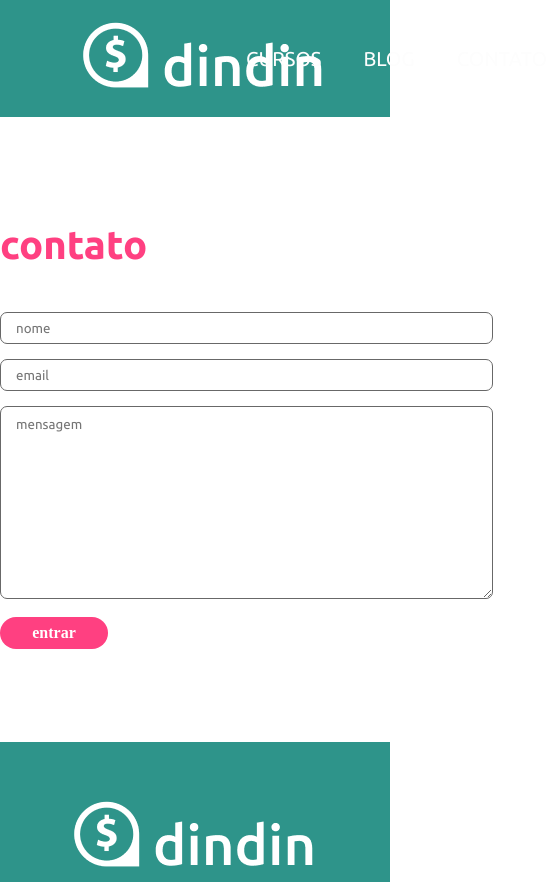
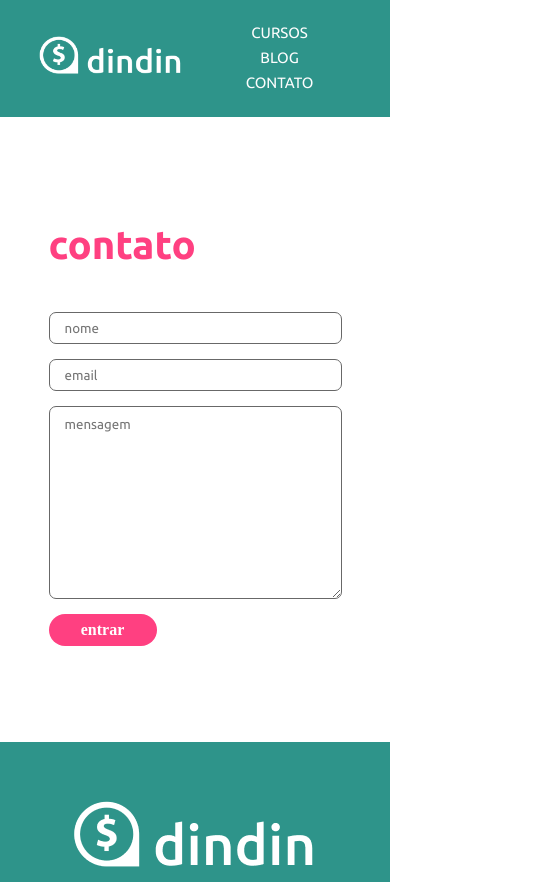
Before and after one commit to csvjunior/ProjetoDindin, a plain HTML site: page contato.html in a window 390 px wide. Shown: the top 882 px of the page, 547 px wide, since content can reach past the window. Drawn offline with Linux system fonts and the light colour scheme.

Commit message:
correções de responsividade

```diff
--- a/style.css
+++ b/style.css
@@ -284,6 +284,7 @@ header nav button {
 }
 
 .form-contact form h1 {
+    display: flex;
     font-family: 'Ubuntu';
     font-style: normal;
     font-weight: 700;
@@ -295,6 +296,7 @@ header nav button {
 }
 
 .style-input{
+    display: flex;
     margin-bottom: 15px;
     width: 493px;
     height: 32px;
@@ -306,6 +308,7 @@ header nav button {
 }
 
 .style-textarea {
+    display: flex;
     width: 493px;
     height: 193px;
     margin-bottom: 15px;
@@ -335,6 +338,7 @@ header nav button {
 }
 
 .image-contact {
+    display: flex;
     width: 444px;
     height: 444px;
     margin-top: 82px;
@@ -405,43 +409,35 @@ footer {
 
     /*início header*/
 
-
-    /* header nav button {
-        display: flex;
-        margin-top: 20px;
-        height: 60px;
-        width: 60px;
-        font-size: 42px;
-        color: #ffffff;
-        border: none;
-        background-color: transparent;
-        padding-left: 10px;
+    header{
+        align-items: center;
+        flex-direction: column;
     }
 
-    header nav button:hover {
-        cursor: pointer;
-        opacity: 0.8;
-        background-color: rgba(255, 255, 255, 0.2);
-    }
+    .logo-header img{
+        width: 144px;
+        height: 44px;
+        margin-top: 15px;
+        margin-left: 8px;
 
-    button:focus ~ header{
-        display: block;
-        height: 550px;
     }
 
     .menu-header {
-        display: none;
-
+        display: block;
+        justify-content: column;
+        text-align: center;
+        margin-top: 20px;
+        margin-right: 25px;
+        line-height: 25px;
     }
 
     .menu-header a {
-        text-decoration: none;
-        font-size: 20px;
-        color: #FDFDFD;
-        gap: 42px;
-        text-transform: uppercase;
-        flex-direction: column;
-    } */
+        display: block;
+        font-size: 15px;
+        justify-content: column;
+    }
+
+
 
 
     .container-1 {                /* inicio estilo container 1 */
@@ -548,6 +544,17 @@ footer {
         margin-top: 30px;
     }
 
+    /* pagina de contato */
+
+    .style-input{
+        width: 293px;
+    }
+
+    .style-textarea {
+        width: 293px;
+
+    }
+
     /* inicio página contato */
 
     .image-contact {
```
Also changed, not shown: 1 other file.
